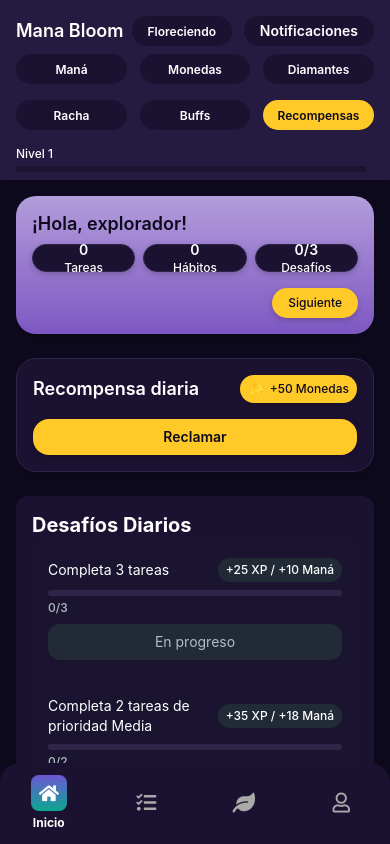
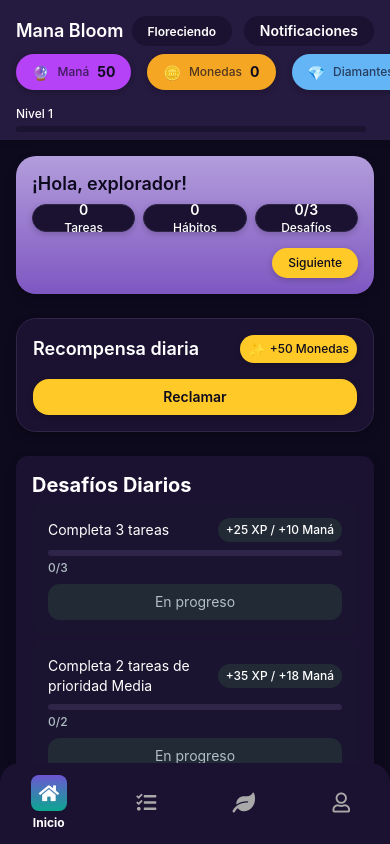
Before and after one commit to codesebastianvega/mana-bloom-app, a React Native app: screen /HomeScreen in a window 390 px wide. Built offline with nearby package versions, Linux system fonts and the light colour scheme.

Commit message:
feat(home): show resource capsules and streak chip

```diff
--- a/src/components/home/HomeHeader.js
+++ b/src/components/home/HomeHeader.js
@@ -2,7 +2,7 @@
 // Afecta: HomeScreen
 // Propósito: Encabezado con top bar, chips y popovers informativos
 // Puntos de edición futura: conectar datos reales y estilos responsivos
-// Autor: Codex - Fecha: 2025-08-16
+// Autor: Codex - Fecha: 2025-08-17
 
 import React, {
   useState,
@@ -21,10 +21,11 @@ import {
   Platform,
 } from "react-native";
 import { LinearGradient } from "expo-linear-gradient";
-import { useNavigation } from "@react-navigation/native";
 
 import styles from "./HomeHeader.styles";
 import { Gradients, Spacing } from "../../theme";
+import ResourceCapsules from "../economy/ResourceCapsules";
+import StreakChip from "../economy/StreakChip";
 import {
   useAppState,
   useWallet,
@@ -52,7 +53,6 @@ function HomeHeader(
   const { coin, gem } = useWallet();
   const { level, progress } = useProgress();
   const buffs = useActiveBuffs();
-  const navigation = useNavigation();
 
   const [activeChip, setActiveChip] = useState(null);
   const [isPopoverOpen, setIsPopoverOpen] = useState(false);
@@ -116,65 +116,7 @@ function HomeHeader(
       desc: `Estado actual: ${plantState || "Floreciendo"}.`,
       a11y: "Estado de planta",
     },
-    mana: {
-      key: "mana",
-      label: "Maná",
-      title: "Maná",
-      desc: `Tienes ${mana} de maná disponible.`,
-      a11y: "Maná",
-    },
-    coins: {
-      key: "coins",
-      label: "Monedas",
-      title: "Monedas",
-      desc: `Tienes ${coin} monedas.`,
-      a11y: "Monedas",
-    },
-    diamonds: {
-      key: "diamonds",
-      label: "Diamantes",
-      title: "Diamantes",
-      desc: `Tienes ${gem} diamantes.`,
-      a11y: "Diamantes",
-    },
-    streak: {
-      key: "streak",
-      label: "Racha",
-      title: "Racha",
-      desc: `Racha activa de ${streak} días.`,
-      a11y: "Racha activa",
-    },
-    buffs: {
-      key: "buffs",
-      label: "Buffs",
-      title: "Buffs",
-      desc: buffs.length
-        ? `${buffs.length} buffs activos.`
-        : "Sin buffs activos.",
-      a11y: "Buffs activos",
-    },
-    rewards: {
-      key: "rewards",
-      label: "Recompensas",
-      title: "Recompensas",
-      desc: "Explora recompensas disponibles.",
-      a11y: "Recompensas",
-      accent: true,
-      onPress: () => {
-        closePopover();
-        navigation.navigate("Rewards");
-      },
-    },
   };
-
-  const rowChips = [
-    "mana",
-    "coins",
-    "diamonds",
-    "streak",
-    "buffs",
-    "rewards",
-  ];
 
   useEffect(() => {
     if (activeChip) {
@@ -244,34 +186,9 @@ function HomeHeader(
         </Pressable>
       </View>
 
-      <View style={styles.chipBlock}>
-        <View style={styles.chipRow}>
-          {rowChips.map((key) => {
-            const c = chipConfig[key];
-            return (
-              <Pressable
-                key={c.key}
-                onPress={c.onPress ? c.onPress : () => onPressChip(c.key)}
-                style={[styles.chip, c.accent && styles.chipAccent]}
-                accessibilityRole="button"
-                accessibilityLabel={c.a11y}
-                accessibilityState={
-                  activeChip === c.key ? { expanded: true } : undefined
-                }
-                hitSlop={chipHitSlop}
-              >
-            <View style={styles.chipContent}>
-              <Text
-                style={c.accent ? styles.chipTextOnAccent : styles.chipText}
-                numberOfLines={1}
-                ellipsizeMode="tail"
-              >
-                {c.label}
-              </Text>
-            </View>
-          </Pressable>
-            );
-          })}
+      <View style={styles.resourcesRow}>
+        <ResourceCapsules mana={mana} coins={coin} gems={gem} />
+        <StreakChip days={streak} />
       </View>
       {isPopoverOpen && (
         <Animated.View
@@ -292,7 +209,6 @@ function HomeHeader(
           </Animated.View>
         </Animated.View>
       )}
-      </View>
 
       <View style={styles.levelRow}>
         <View
--- a/src/components/home/HomeHeader.styles.js
+++ b/src/components/home/HomeHeader.styles.js
@@ -2,7 +2,7 @@
 // Afecta: HomeHeader
 // Propósito: Estilos para top bar, chips y popovers del encabezado
 // Puntos de edición futura: ajustar tamaños de chip y responsividad
-// Autor: Codex - Fecha: 2025-08-16
+// Autor: Codex - Fecha: 2025-08-17
 
 import { StyleSheet } from "react-native";
 import { Colors, Spacing, Radii, Typography, Elevation } from "../../theme";
@@ -54,35 +54,10 @@ export default StyleSheet.create({
     fontWeight: "600",
     color: Colors.text,
   },
-  chipBlock: {
+  resourcesRow: {
+    flexDirection: "row",
+    gap: Spacing.small,
     marginTop: Spacing.small,
-  },
-  chipRow: {
-    flexDirection: "row",
-    flexWrap: "wrap",
-    justifyContent: "space-between",
-    alignSelf: "stretch",
-    width: "100%",
-    alignItems: "center",
-    gap: Spacing.small,
-    position: "relative",
-    zIndex: 2,
-  },
-  chip: {
-    backgroundColor: Colors.surface,
-    borderRadius: Radii.lg,
-    paddingHorizontal: Spacing.base,
-    paddingVertical: Spacing.small,
-    height: 30,
-    flexBasis: "31%",
-    maxWidth: "31%",
-    flexGrow: 0,
-    marginBottom: Spacing.small,
-    justifyContent: "center",
-    alignItems: "center",
-  },
-  chipAccent: {
-    backgroundColor: Colors.accent,
   },
   chipContent: {
     alignItems: "center",
@@ -93,11 +68,6 @@ export default StyleSheet.create({
     ...Typography.caption,
     fontWeight: "600",
     color: Colors.text,
-  },
-  chipTextOnAccent: {
-    ...Typography.caption,
-    fontWeight: "600",
-    color: Colors.onAccent,
   },
   popoverContainer: {
     marginTop: Spacing.small,
```
Lines whose indentation alone changed are shown as unchanged.
